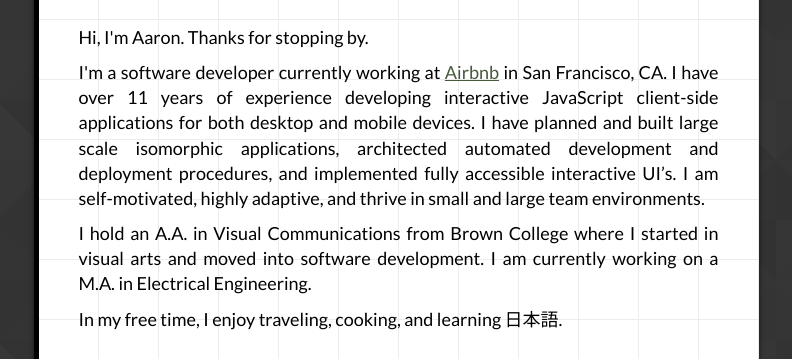
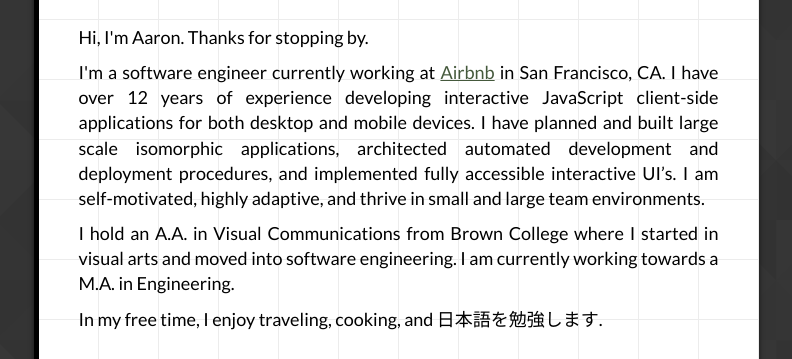
Before and after one commit to aarongloege/aarongloege.github.io, a website: page index.html in a window 1280 px wide. Shown: the part 260-619 px from the top of the page, without its empty margins (244-1036 px from the left). Drawn offline with Linux system fonts and the light colour scheme.

Commit message:
Update index.html

```diff
--- a/index.html
+++ b/index.html
@@ -16,9 +16,9 @@
     </section>
     <section class="verticalRythm">
         <p>Hi, I'm Aaron. Thanks for stopping by.</p>
-        <p>I'm a software developer currently working at <a href="http://airbnb.com/" title="Airbnb" target="_blank">Airbnb</a> in San Francisco, CA. I have over 11 years of experience developing interactive JavaScript client-side applications for both desktop and mobile devices. I have planned and built large scale isomorphic applications, architected automated development and deployment procedures, and implemented fully accessible interactive UI’s. I am self-motivated, highly adaptive, and thrive in small and large team environments.</p>
-        <p>I hold an A.A. in Visual Communications from Brown College where I started in visual arts and moved into software development. I am currently working on a M.A. in Electrical Engineering.</p>
-        <p>In my free time, I enjoy traveling, cooking, and learning 日本語.</p>
+        <p>I'm a software engineer currently working at <a href="https://airbnb.com/" title="Airbnb" target="_blank">Airbnb</a> in San Francisco, CA. I have over 12 years of experience developing interactive JavaScript client-side applications for both desktop and mobile devices. I have planned and built large scale isomorphic applications, architected automated development and deployment procedures, and implemented fully accessible interactive UI’s. I am self-motivated, highly adaptive, and thrive in small and large team environments.</p>
+        <p>I hold an A.A. in Visual Communications from Brown College where I started in visual arts and moved into software engineering. I am currently working towards a M.A. in Engineering.</p>
+        <p>In my free time, I enjoy traveling, cooking, and 日本語を勉強します.</p>
     </section>
     <section class="verticalRythm">
         <h2 class="heading heading_2 verticalRythm_sm fancy"><span>Skills</span></h2>
@@ -58,7 +58,6 @@
                     <li class="skill skill_proficient">User Interaction</li>
                     <li class="skill skill_proficient">Automated Testing</li>
                     <li class="skill">Accessibility</li>
-                    <li class="skill">Agile Process</li>
                     <li class="skill">Unit Testing</li>
                 </ul>
             </div>
```
